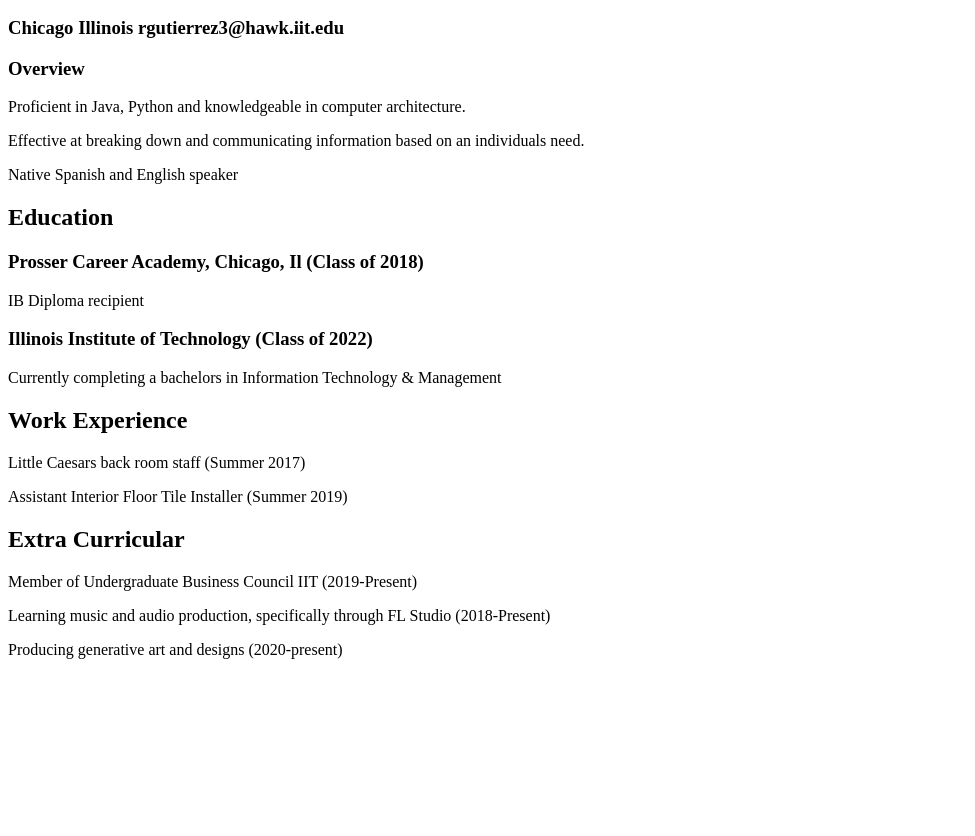
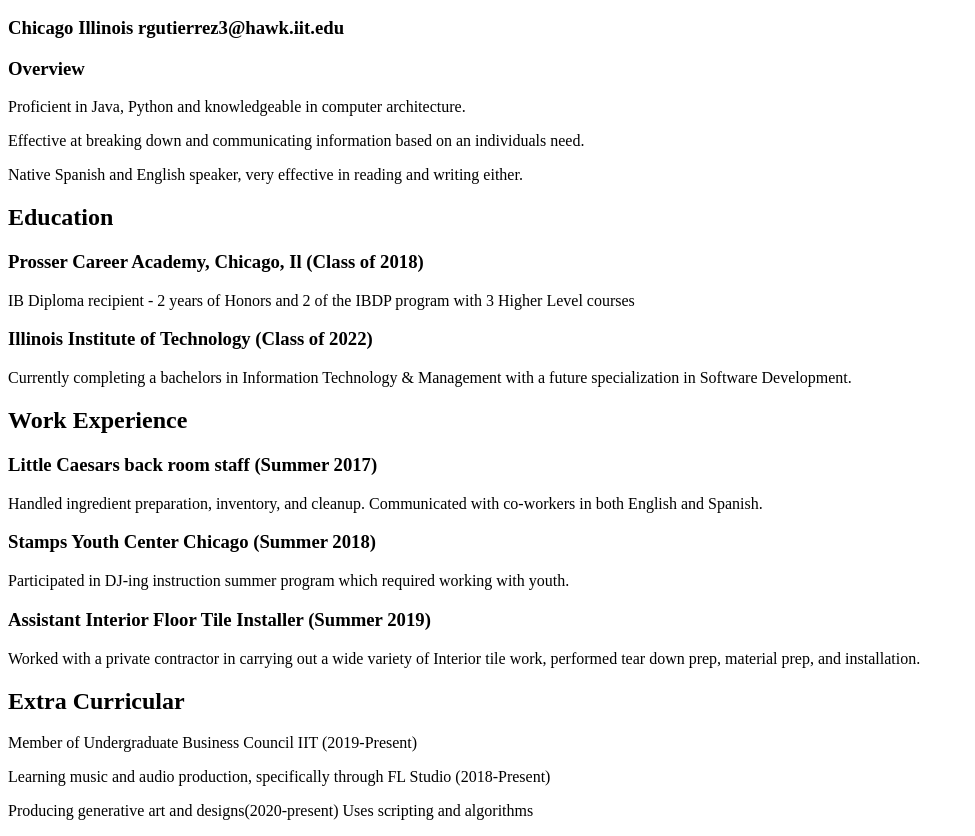
Before and after one commit to reygutierrez11/PrjktOne, a plain HTML site: page index.html in a window 1280 px wide. Shown: the part 180-1016 px from the top of the page, without its empty margins (0-975 px from the left). Before the commit the page ends 855 px from the top, so only its background shows below. Drawn offline with Linux system fonts and the light colour scheme.

Commit message:
All info on the resume
Info and details on resume have been added, page content is completed. Still need to edit link code however.

```diff
--- a/index.html
+++ b/index.html
@@ -24,21 +24,33 @@
         </p>
         <p>Effective at breaking down and communicating information based
         on an individuals need.</p>
-        <p>Native Spanish and English speaker</p>
+        <p>Native Spanish and English speaker, very effective in reading and
+        writing either.</p>
         <h2>Education</h2>
         <h3>Prosser Career Academy, Chicago, Il (Class of 2018)</h3>
-        <p>IB Diploma recipient</p>
+        <p>IB Diploma recipient - 2 years of Honors and 2 of the IBDP program
+        with 3 Higher Level courses</p>
         <h3>Illinois Institute of Technology (Class of 2022)</h3>
         <p>Currently completing a bachelors in Information
-        Technology & Management</p>
+        Technology & Management with a future
+        specialization in Software Development.</p>
         <h2>Work Experience</h2>
-        <p>Little Caesars back room staff (Summer 2017)</p>
-        <p>Assistant Interior Floor Tile Installer (Summer 2019)</p>
+        <h3>Little Caesars back room staff (Summer 2017)</h3>
+        <p> Handled ingredient preparation, inventory, and cleanup.
+         Communicated with co-workers in both English and Spanish.</p>
+        <h3>Stamps Youth Center Chicago (Summer 2018)</h3>
+        <p>Participated in DJ-ing instruction summer program which required
+        working with youth.</p>
+        <h3>Assistant Interior Floor Tile Installer (Summer 2019)</h3>
+        <p>Worked with a private contractor in carrying out a wide variety
+        of Interior tile work, performed tear down prep, material prep, and
+        installation.</p>
         <h2>Extra Curricular</h2>
         <p>Member of Undergraduate Business Council IIT (2019-Present)</p>
         <p>Learning music and audio production, specifically through
             FL Studio (2018-Present)</p>
-        <p>Producing generative art and designs (2020-present)</p>
+        <p>Producing generative art and designs(2020-present)
+        Uses scripting and algorithms</p>
 
 
 
```
